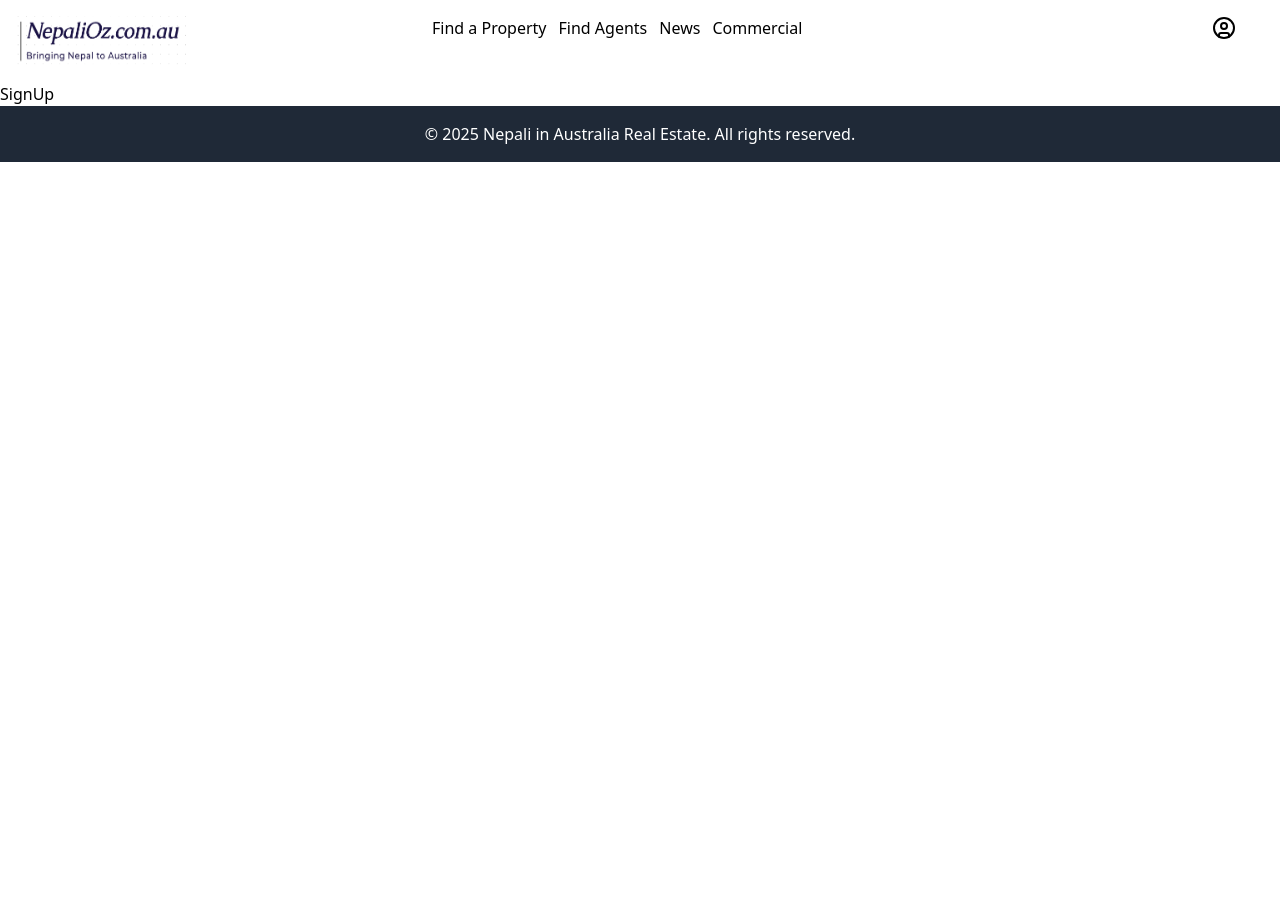
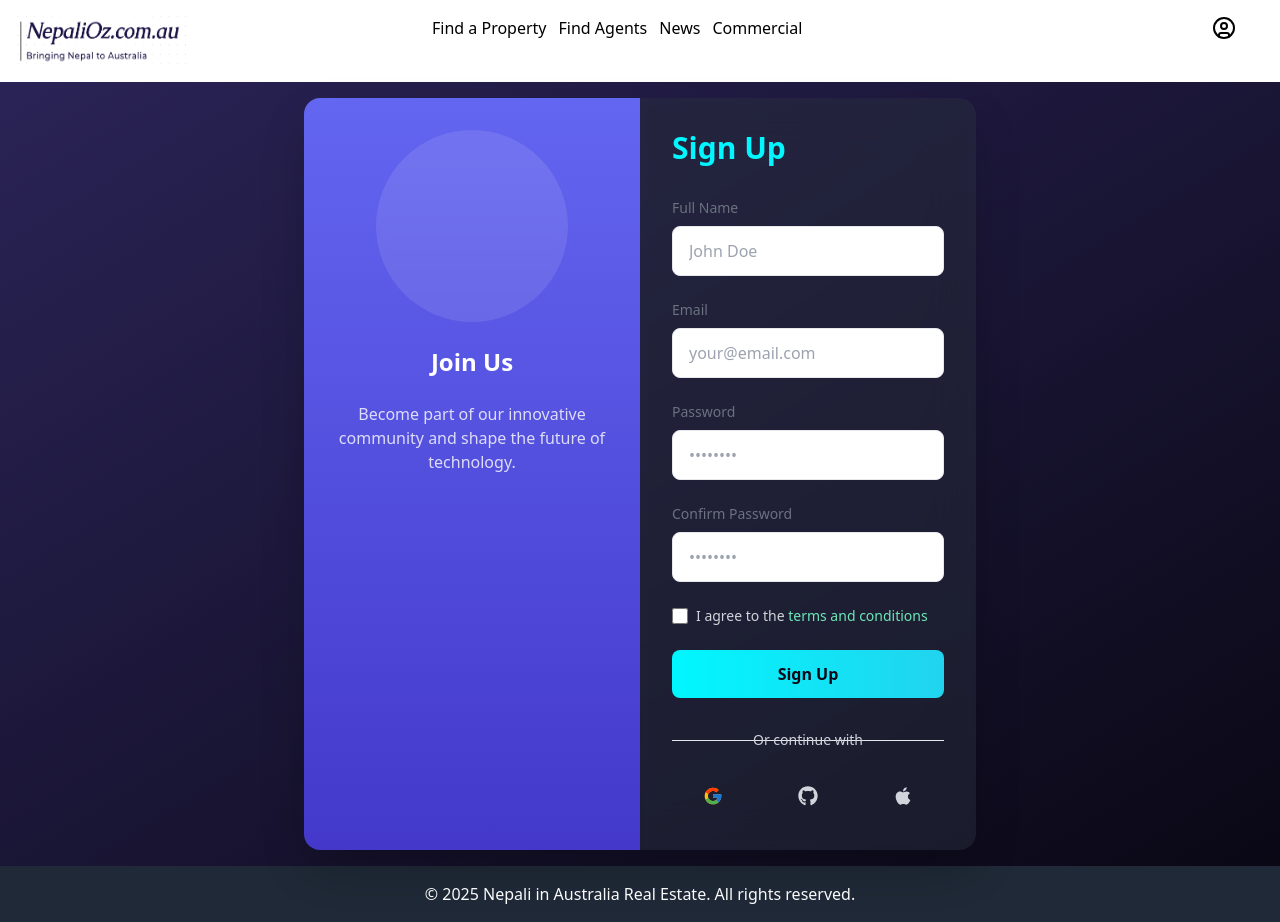
Before and after one commit to swopnilll/real-state-fe, a React (Vite) app: page /sign-up in a window 1280 px wide. Before the commit the page ends 800 px from the top, so only its background shows below. Built offline with nearby package versions, Linux system fonts and the light colour scheme.

Commit message:
Sign Up Ui

```diff
--- a/src/pages/SignUp.jsx
+++ b/src/pages/SignUp.jsx
@@ -1,7 +1,127 @@
 import React from "react";
+import { FcGoogle } from "react-icons/fc";
+import { FaGithub, FaApple } from "react-icons/fa";
 
 const SignUp = () => {
-  return <div>SignUp</div>;
+  return (
+    <div className="bg-gradient-to-br from-space-500 to-space-900 flex items-center justify-center p-4">
+      <div className="relative w-full max-w-2xl bg-galaxy-800/30 backdrop-blur-xl rounded-2xl shadow-custom-xl overflow-hidden">
+        <div className="flex flex-col md:flex-row">
+          {/* Left Section - Graphic Design */}
+          <div className="md:w-1/2 bg-gradient-to-b from-stellar-400 to-stellar-600 p-8 hidden md:block">
+            <div className="flex flex-col justify-center items-center space-y-6">
+              <div className="w-48 h-48 bg-white/10 rounded-full backdrop-blur-sm animate-float"></div>
+              <h2 className="text-2xl font-bold text-white">Join Us</h2>
+              <p className="text-center text-white/80">
+                Become part of our innovative community and shape the future of
+                technology.
+              </p>
+            </div>
+          </div>
+
+          {/* Right Section - Sign Up Form */}
+          <div className="md:w-1/2 p-8 bg-white/5 backdrop-blur-sm">
+            <h1 className="text-3xl font-bold text-neon-400 mb-8">Sign Up</h1>
+
+            <form className="space-y-6">
+              <div>
+                <label className="block text-sm font-medium text-gray-500 mb-2">
+                  Full Name
+                </label>
+                <input
+                  type="text"
+                  className="w-full px-4 py-3 bg-space-700/50 rounded-lg border border-space-400 focus:ring-2 focus:ring-neon-400 focus:border-transparent placeholder-gray-400 text-black"
+                  placeholder="John Doe"
+                />
+              </div>
+
+              <div>
+                <label className="block text-sm font-medium text-gray-500 mb-2">
+                  Email
+                </label>
+                <input
+                  type="email"
+                  className="w-full px-4 py-3 bg-space-700/50 rounded-lg border border-space-400 focus:ring-2 focus:ring-neon-400 focus:border-transparent placeholder-gray-400 text-black"
+                  placeholder="your@email.com"
+                />
+              </div>
+
+              <div>
+                <label className="block text-sm font-medium text-gray-500 mb-2">
+                  Password
+                </label>
+                <input
+                  type="password"
+                  className="w-full px-4 py-3 bg-space-700/50 rounded-lg border border-space-400 focus:ring-2 focus:ring-neon-400 focus:border-transparent placeholder-gray-400 text-black"
+                  placeholder="••••••••"
+                />
+              </div>
+
+              <div>
+                <label className="block text-sm font-medium text-gray-500 mb-2">
+                  Confirm Password
+                </label>
+                <input
+                  type="password"
+                  className="w-full px-4 py-3 bg-space-700/50 rounded-lg border border-space-400 focus:ring-2 focus:ring-neon-400 focus:border-transparent placeholder-gray-400 text-black"
+                  placeholder="••••••••"
+                />
+              </div>
+
+              <div className="flex items-center">
+                <input
+                  id="terms"
+                  type="checkbox"
+                  className="h-4 w-4 text-neon-400 focus:ring-neon-400 border-space-400 rounded"
+                />
+                <label
+                  htmlFor="terms"
+                  className="ml-2 block text-sm text-gray-300"
+                >
+                  I agree to the{" "}
+                  <a href="#" className="text-neon-300 hover:text-neon-400">
+                    terms and conditions
+                  </a>
+                </label>
+              </div>
+
+              <button
+                type="submit"
+                className="w-full py-3 bg-gradient-to-r from-neon-400 to-cyan-400 rounded-lg font-semibold text-space-900 hover:opacity-90 transition-opacity"
+              >
+                Sign Up
+              </button>
+            </form>
+
+            <div className="mt-8">
+              <div className="relative">
+                <div className="absolute inset-0 flex items-center">
+                  <div className="w-full border-t border-space-400"></div>
+                </div>
+                <div className="relative flex justify-center text-sm">
+                  <span className="px-2 bg-space-800/50 text-gray-300">
+                    Or continue with
+                  </span>
+                </div>
+              </div>
+
+              <div className="mt-6 grid grid-cols-3 gap-3">
+                <button className="flex items-center justify-center p-3 bg-space-700/50 hover:bg-space-600 rounded-lg transition-colors">
+                  <FcGoogle className="h-5 w-5" />
+                </button>
+                <button className="flex items-center justify-center p-3 bg-space-700/50 hover:bg-space-600 rounded-lg transition-colors">
+                  <FaGithub className="h-5 w-5 text-gray-300" />
+                </button>
+                <button className="flex items-center justify-center p-3 bg-space-700/50 hover:bg-space-600 rounded-lg transition-colors">
+                  <FaApple className="h-5 w-5 text-gray-300" />
+                </button>
+              </div>
+            </div>
+          </div>
+        </div>
+      </div>
+    </div>
+  );
 };
 
 export default SignUp;
```
